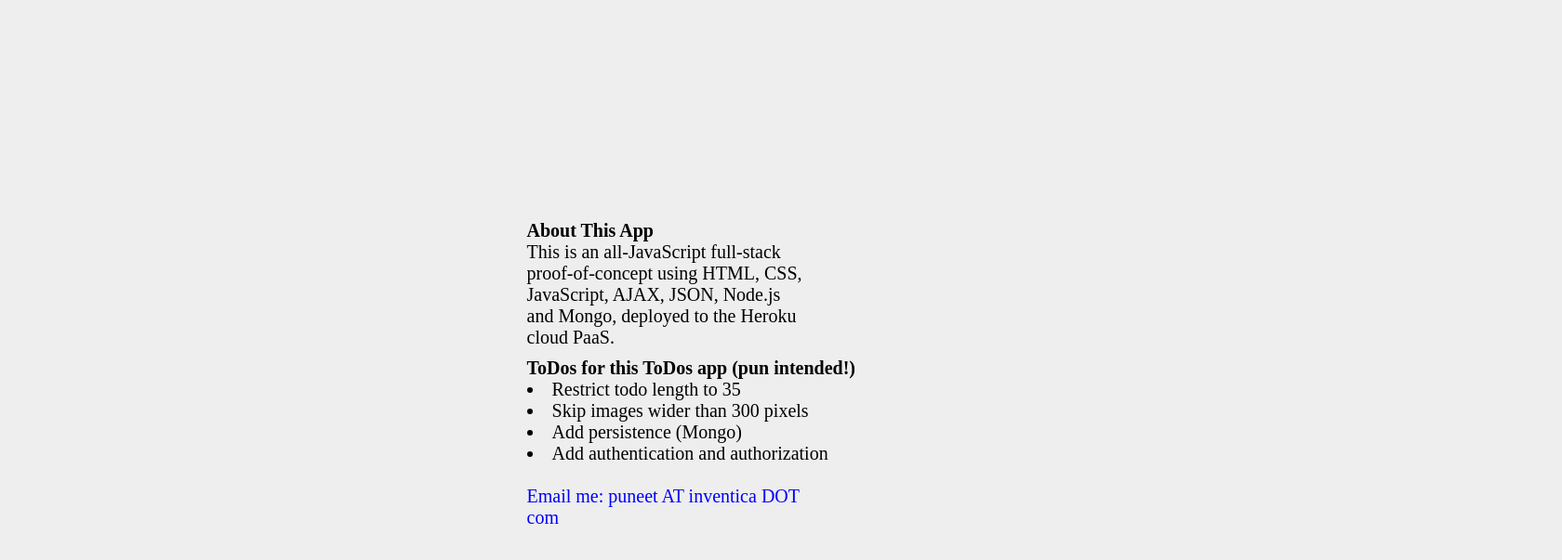
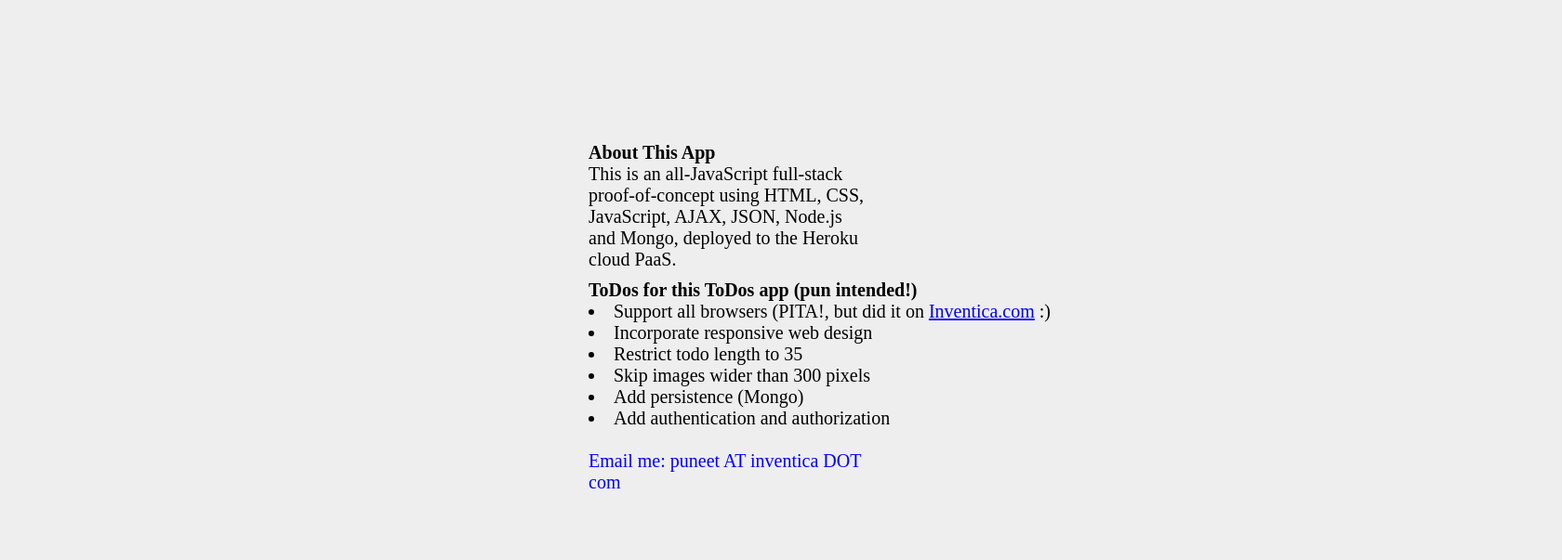
Before and after one commit to lamba/todos, a website: page client/index.html in a window 1280 px wide. Shown: the part 127-730 px from the top of the page at 93% size, 1680 px wide, since content can reach past the window. Drawn offline with Linux system fonts and the light colour scheme.

Commit message:
Fixes for cross-browser compatibility

```diff
--- a/client/css/todos.css
+++ b/client/css/todos.css
@@ -4,14 +4,14 @@ h1,h2,h3,h4,h5,h6,p {	margin-bottom:10px; }
 ol,ul,dl {	list-style-position:inside; }
 
 /* Standard selectors */
-body {	width:100%;	height:100%; overflow:hidden;	background-color:#eee; margin-left:20em; margin-right:20em;	font-size:125%; }
+body {	width:900px; margin:auto; height:100%; overflow:hidden;	background-color:#eee; font-size:125%; }
 div.left { float:left; }
 p.title { font-size:2em; font-weight:bold; }
 section.todoInput {	position:relative; top:2em; left:2em; bottom:2em; right:2em; }
 input.todos { font-size:1em; }
 button { width:4em; height:1.5em; }
 section.todos {	position:relative; top:3em;	left:2em;	bottom:2em;	right:2em; }
-div.right { float:right; margin-right:40em; }
+div.right { float:right; margin-right:0em; }
 img { height:10em; }
 section.photos { position:relative;	top:2em; left:2em; bottom:2em; right:2em;	height:10em; }
 section.about {	position:relative; top:4em;	left:2em;	bottom:2em;	right:2em; }
--- a/client/index.html
+++ b/client/index.html
@@ -44,6 +44,8 @@
 				<div id="about-main">About This App</div>
 					<p>This is an all-JavaScript full-stack proof-of-concept using HTML, CSS, JavaScript, AJAX, JSON, Node.js and Mongo, deployed to the Heroku cloud PaaS.
 				<div id="about-todos">ToDos for this ToDos app (pun intended!)</div>
+					<li>Support all browsers (PITA!, but did it on <a href="http://inventica.com">Inventica.com</a> :)
+					<li>Incorporate responsive web design
 					<li>Restrict todo length to 35
 					<li>Skip images wider than 300 pixels
 					<li>Add persistence (Mongo)
```
